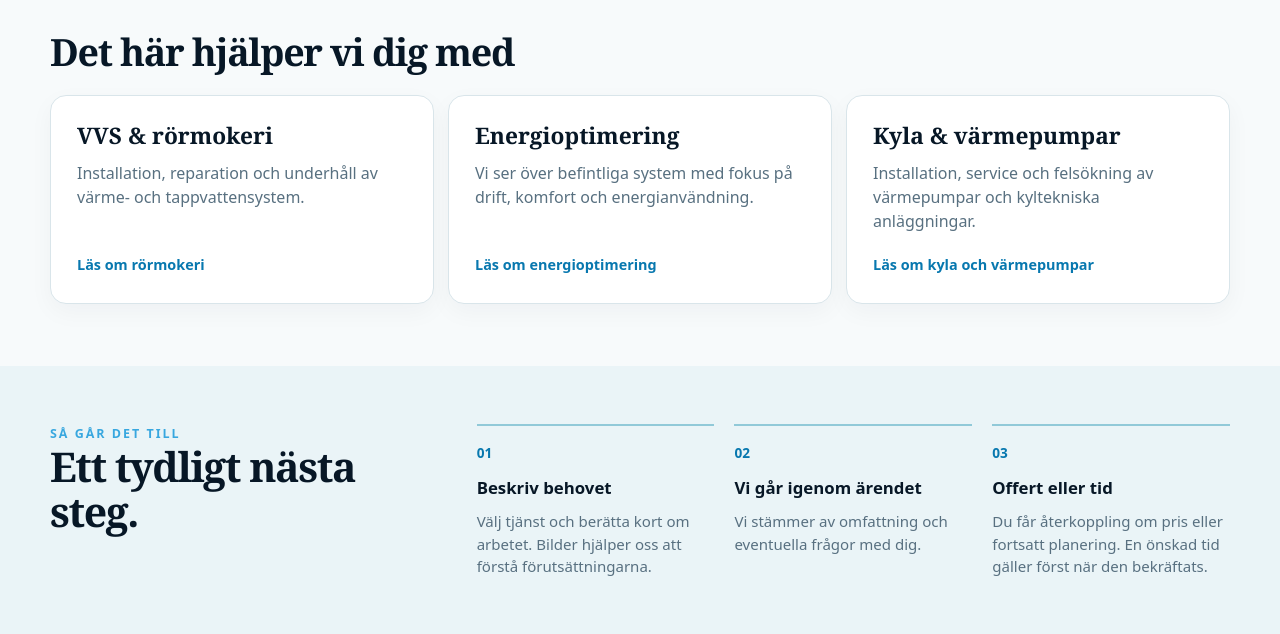
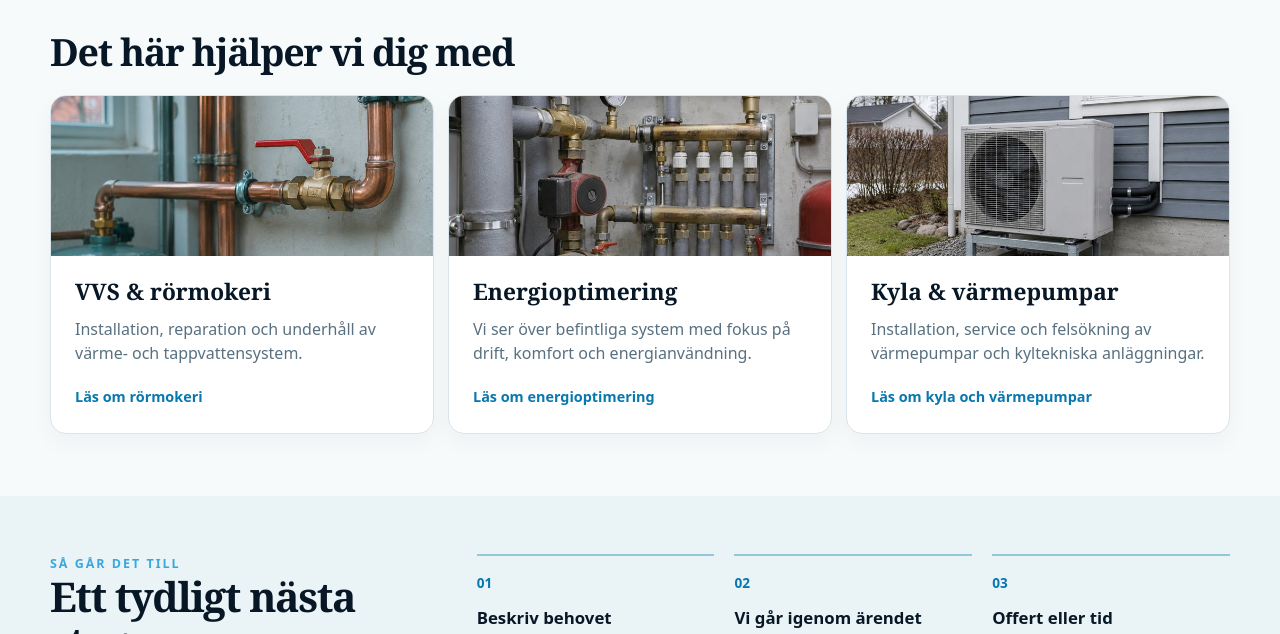
Before and after one commit to Alkakalto/hellberg-vvs-demo, a plain HTML site: page index.html in a window 1280 px wide. Shown: the part 793-1427 px from the top of the page. Drawn offline with Linux system fonts and the light colour scheme.

Commit message:
feat: add lightweight service category photos

```diff
--- a/assets/home.css
+++ b/assets/home.css
@@ -6,9 +6,11 @@
 .home-services{padding:54px 0 62px}
 .home-services h2{font-size:clamp(1.7rem,3vw,2.35rem);margin-bottom:22px}
 .home-service-links{display:grid;grid-template-columns:repeat(3,minmax(0,1fr));gap:14px}
-.home-service-links a{display:flex;flex-direction:column;align-items:flex-start;min-height:190px;padding:26px;background:#fff;border:1px solid var(--line);border-radius:16px;color:var(--navy);box-shadow:0 8px 25px rgba(8,31,49,.04)}
+.home-service-links a{display:flex;flex-direction:column;min-height:0;padding:0;overflow:hidden;background:#fff;border:1px solid var(--line);border-radius:16px;color:var(--navy);box-shadow:0 8px 25px rgba(8,31,49,.04)}
+.home-service-links .service-photo{width:100%;height:160px;object-fit:cover;object-position:center;flex:none}
+.home-service-links .service-card-body{display:flex;flex:1;flex-direction:column;align-items:flex-start;padding:22px 24px 24px}
 .home-service-links strong{font:700 1.42rem/1.2 Georgia,serif;margin-bottom:12px}
-.home-service-links span{color:var(--muted);line-height:1.5}
+.home-service-links .service-summary{color:var(--muted);line-height:1.5}
 .home-service-links em{font-style:normal;font-size:.9rem;font-weight:800;color:#0878af;margin-top:auto;padding-top:20px}
 .home-next{padding:58px 0;background:#eaf4f7}
 .home-next-inner{display:grid;grid-template-columns:1fr 2fr;gap:50px;align-items:start}
@@ -30,4 +32,5 @@
 .home-footer a:hover,.home-footer a:focus-visible{color:#fff;text-decoration:underline}
 @media(max-width:850px){.home-hero{min-height:500px}.home-hero .hero-copy{padding:75px 0}.home-service-links{grid-template-columns:1fr}.home-service-links a{min-height:0}.home-next-inner{grid-template-columns:1fr}.home-area-inner{align-items:flex-start;flex-direction:column}.home-footer{padding-bottom:110px}}
 @media(max-width:560px){.home-hero{min-height:510px;background-position:62% center}.home-hero .hero-copy{padding:65px 0}.home-hero h1{font-size:clamp(2.6rem,11vw,3.5rem)}.home-services{padding:38px 0 45px}.home-footer-inner{align-items:flex-start;flex-direction:column;gap:8px}}
+@media(max-width:560px){.home-service-links .service-photo{height:150px}}
 @media(max-width:560px){.home-next{padding:42px 0}.home-next ol{grid-template-columns:1fr;gap:20px}.home-area{padding:42px 0 50px}}
--- a/index.html
+++ b/index.html
@@ -6,7 +6,7 @@
   <meta name="robots" content="noindex,nofollow">
   <title>Hellberg VVS – design-demo</title>
   <link rel="stylesheet" href="assets/app.css?v=4">
-  <link rel="stylesheet" href="assets/home.css?v=3">
+  <link rel="stylesheet" href="assets/home.css?v=4">
 <link rel="icon" type="image/png" href="assets/hellberg-mark.png"></head>
 <body class="home-page">
   <div class="demo-ribbon">DESIGNDEMO – inga uppgifter skickas eller sparas</div>
@@ -41,9 +41,9 @@
       <div class="container">
         <h2 id="services-title">Det här hjälper vi dig med</h2>
         <div class="home-service-links">
-          <a href="tjanster.html#vvs"><strong>VVS & rörmokeri</strong><span>Installation, reparation och underhåll av värme- och tappvattensystem.</span><em>Läs om rörmokeri</em></a>
-          <a href="tjanster.html#energi"><strong>Energioptimering</strong><span>Vi ser över befintliga system med fokus på drift, komfort och energianvändning.</span><em>Läs om energioptimering</em></a>
-          <a href="tjanster.html#kyla"><strong>Kyla & värmepumpar</strong><span>Installation, service och felsökning av värmepumpar och kyltekniska anläggningar.</span><em>Läs om kyla och värmepumpar</em></a>
+          <a href="tjanster.html#vvs"><img class="service-photo" src="assets/service-vvs.jpg" width="720" height="480" loading="lazy" decoding="async" alt="Kopparrör och avstängningsventil"><span class="service-card-body"><strong>VVS & rörmokeri</strong><span class="service-summary">Installation, reparation och underhåll av värme- och tappvattensystem.</span><em>Läs om rörmokeri</em></span></a>
+          <a href="tjanster.html#energi"><img class="service-photo" src="assets/service-energy.jpg" width="720" height="480" loading="lazy" decoding="async" alt="Värmesystem med rör, ventiler och mätare"><span class="service-card-body"><strong>Energioptimering</strong><span class="service-summary">Vi ser över befintliga system med fokus på drift, komfort och energianvändning.</span><em>Läs om energioptimering</em></span></a>
+          <a href="tjanster.html#kyla"><img class="service-photo" src="assets/service-heat-pump.jpg" width="720" height="480" loading="lazy" decoding="async" alt="Värmepump monterad vid husfasad"><span class="service-card-body"><strong>Kyla & värmepumpar</strong><span class="service-summary">Installation, service och felsökning av värmepumpar och kyltekniska anläggningar.</span><em>Läs om kyla och värmepumpar</em></span></a>
         </div>
       </div>
     </section>
```
Also changed, not shown: assets/service-energy.jpg (added), assets/service-heat-pump.jpg (added), assets/service-vvs.jpg (added).
